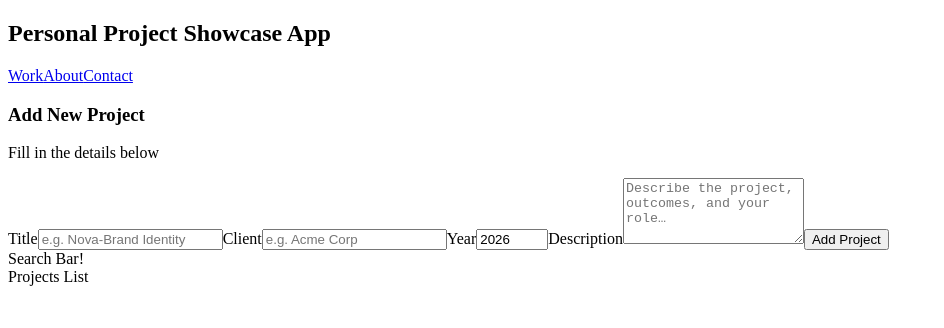
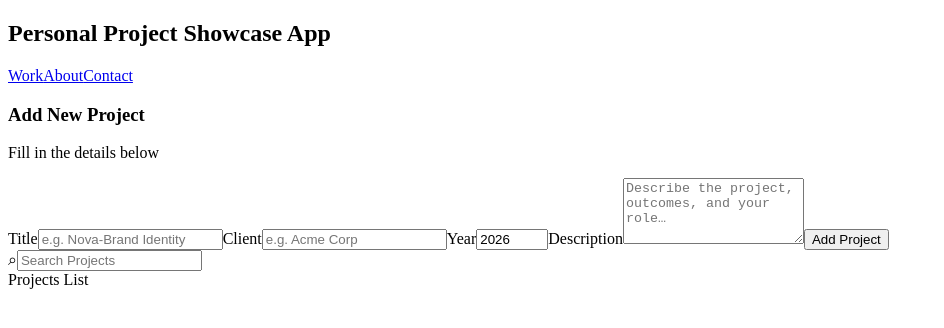
Before and after one commit to shara-arch/react-portfolio, a React (Vite) app in the folder react-portfolio/: page / in a window 1280 px wide. Shown: the top 328 px of the page, without its empty margins (0-944 px from the left). Built offline with nearby package versions, Linux system fonts and the light colour scheme.

Commit message:
Update Serach bar

```diff
--- a/react-portfolio/src/App.jsx
+++ b/react-portfolio/src/App.jsx
@@ -4,8 +4,8 @@ import ProjectList from "./components/ProjectList";
 import AddProjectForm from "./components/AddProjectForm";
 import SearchBar from "./components/SearchBar";
 import ProjectCard from "./components/ProjectCard";
-// import { initialProjects } from "./data/projects";
-// import "./styles/style.css";
+import { Projects } from "./data/projects";
+import "./styles/style.css";
 
 function App(){
     return(
--- a/react-portfolio/src/components/SearchBar.jsx
+++ b/react-portfolio/src/components/SearchBar.jsx
@@ -1,10 +1,16 @@
 import React from "react";
 
-function SearchBar(){
+const SearchBar = ({value, onChange }) => {
     return(
         <div>
-            Search Bar!
+            <span className="search-icon" aria-hidden="true">⌕</span>
+            <input type="text" Placeholder="Search Projects" value={value} onChange={(e) => onChange(e.target.value)} />
+            {value && (<button className="search-clear"
+          onClick={() => onChange("")}
+          aria-label="Clear search">
+              x
+            </button>)}
         </div>
-    )
+    );
 }
 export default SearchBar;
--- a/react-portfolio/src/data/projects.js
+++ b/react-portfolio/src/data/projects.js
@@ -1,4 +1,4 @@
-export const initialProjects = [
+export const Projects = [
   {
     id: 1,
     title: "Nomad — Travel Brand Identity",
```
